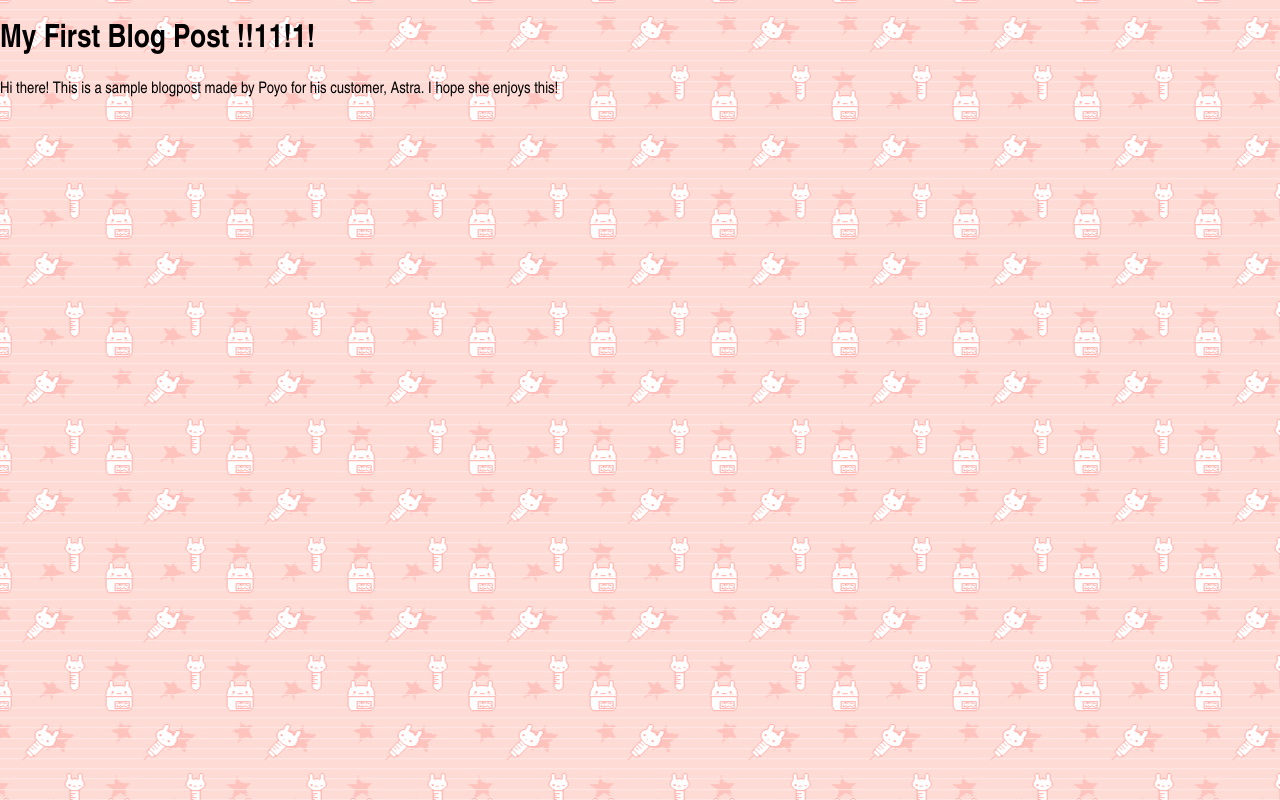
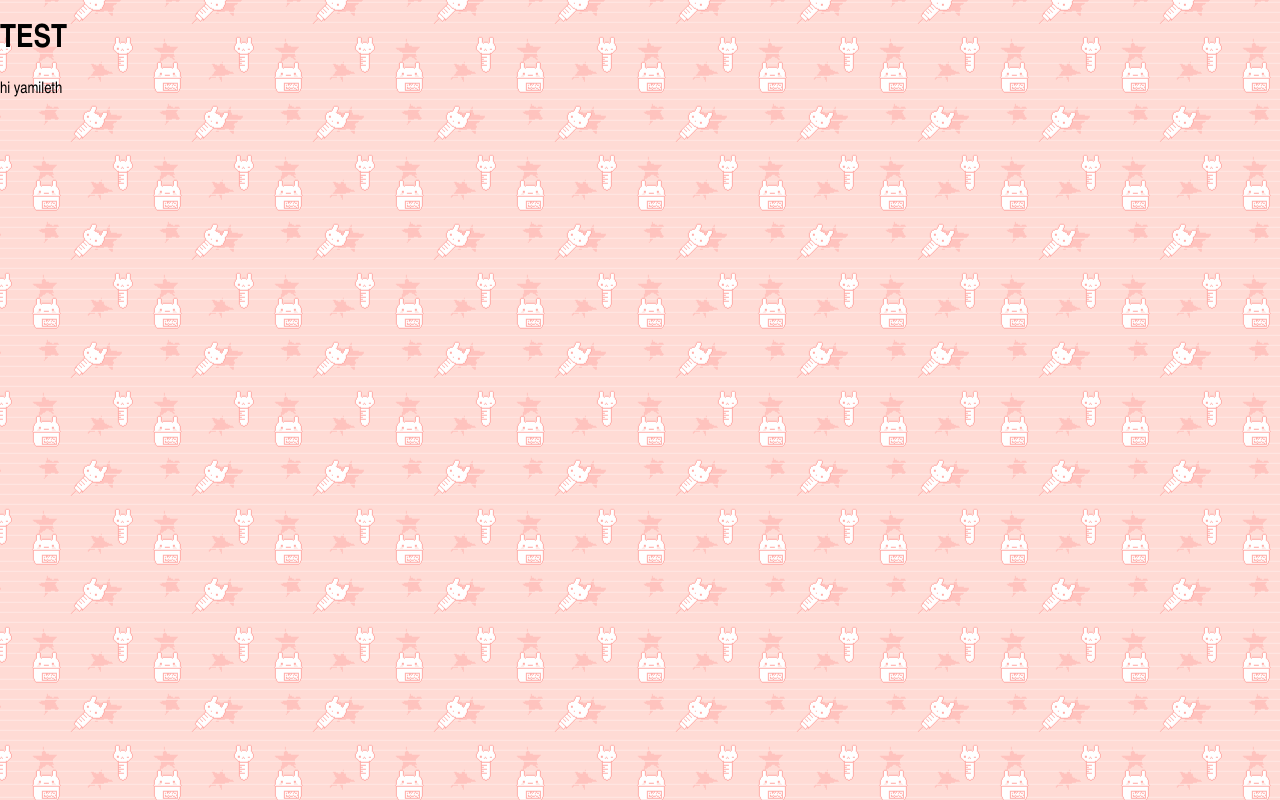
Before and after one commit to Jermaphobias/jermaphobias.github.io, an Astro site: page /posts/first in a window 1280 px wide. Built offline with nearby package versions, Linux system fonts and the light colour scheme; Astro itself is replaced by a stand-in of ours.

Commit message:
Update first.md

```diff
--- a/src/pages/posts/first.md
+++ b/src/pages/posts/first.md
@@ -1,5 +1,5 @@
 ---
-title: 'My First Blog Post'
+title: 'Test'
 pubDate: 2022-07-01
 description: 'This is the first post of my new Astro blog.'
 author: 'Astro Learner'
@@ -10,6 +10,6 @@ tags: ["example-tag", "life", "art"]
 layout: ../../layouts/Layout.astro
 ---
 
-# My First Blog Post !!11!1!
+# TEST
 
-Hi there! This is a sample blogpost made by Poyo for his customer, Astra. I hope she enjoys this!
+hi yamileth
```
